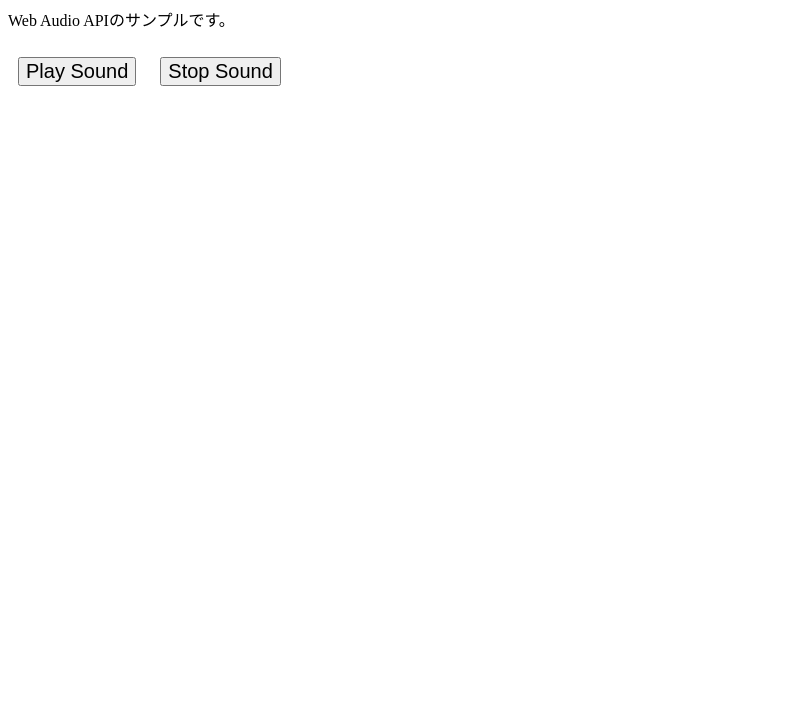
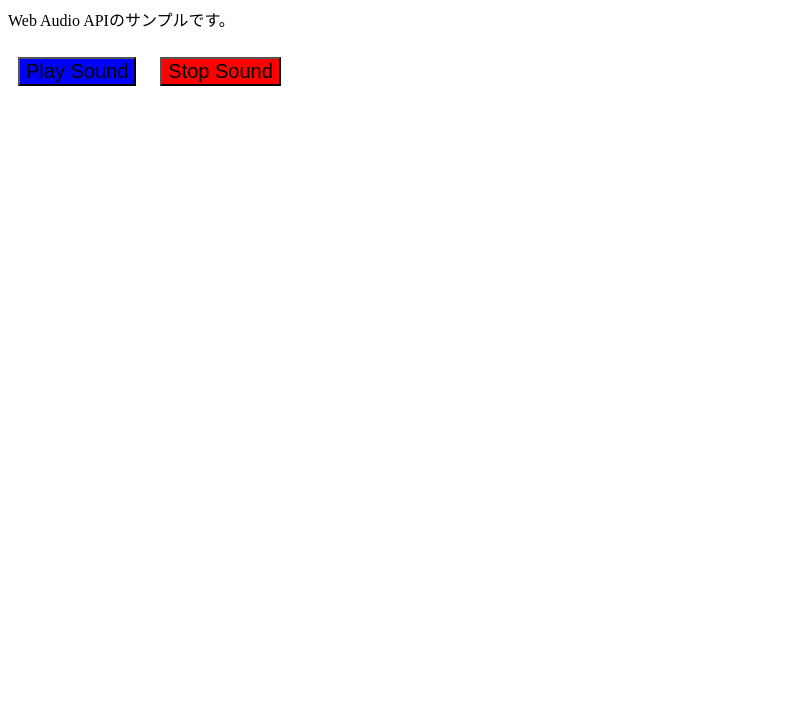
Before and after one commit to Gitudon/WebAudio-API, a plain HTML site: page index.html in a window 1280 px wide. Shown: the part 73-800 px from the top of the page, without its empty margins (0-800 px from the left). Drawn offline with Linux system fonts and the light colour scheme.

Commit message:
CSSの変更 Fixes #1

```diff
--- a/statics/style.css
+++ b/statics/style.css
@@ -4,4 +4,11 @@ h1{
 button{
     margin: 10px;
     font-size: 20px;
+    text-align: center;
 }
+#startButton{
+    background-color: blue;
+}
+#stopButton{
+    background-color: red;
+}
```
